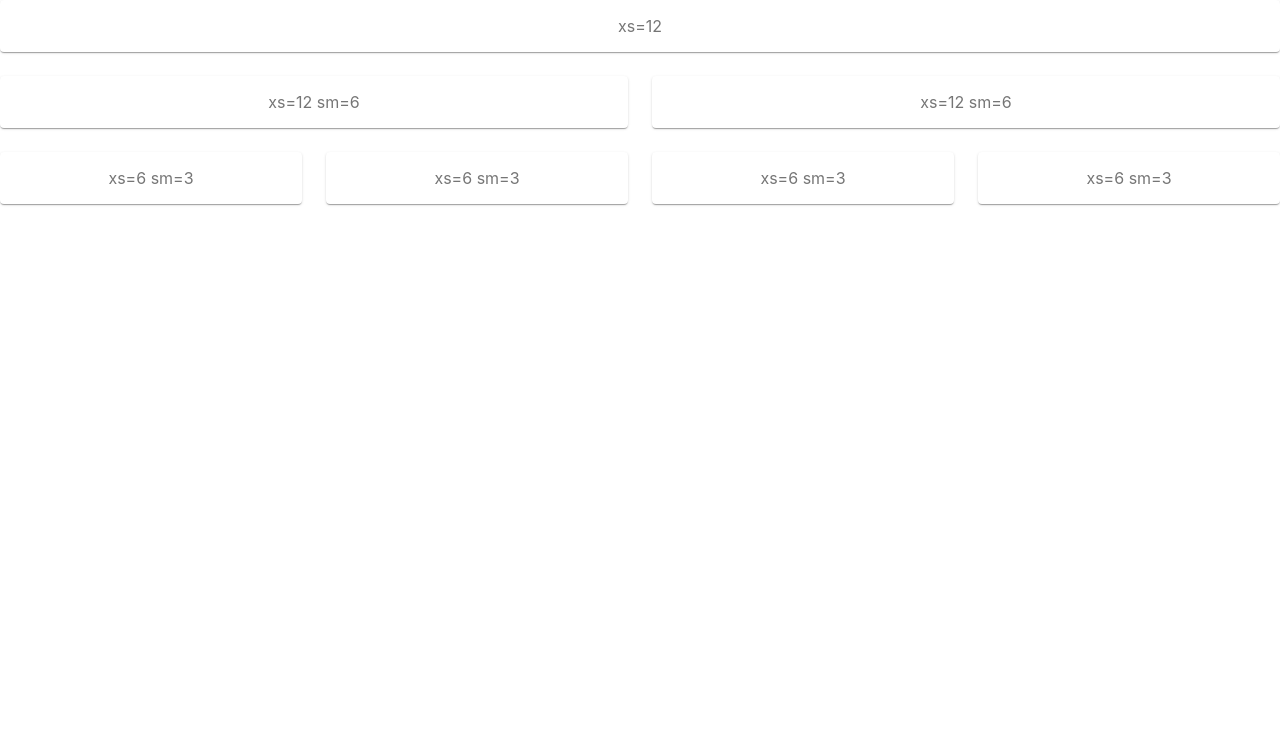
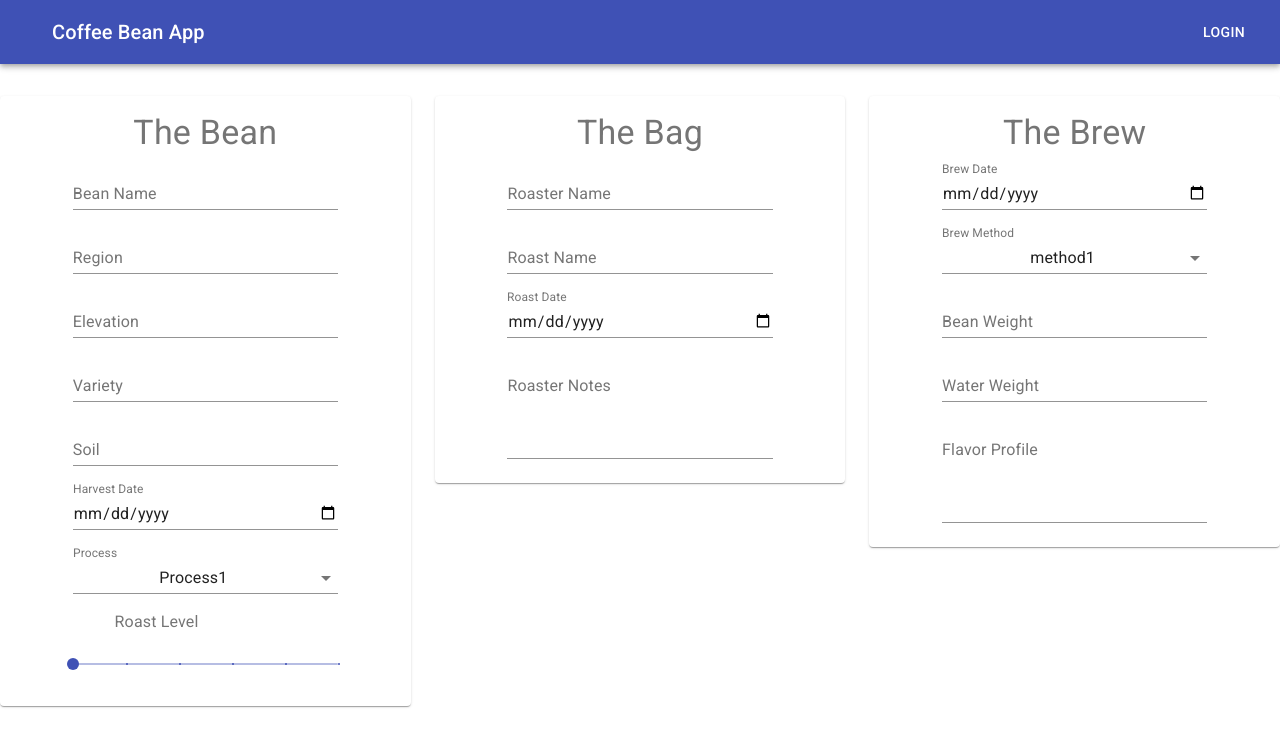
Before and after one commit to devo2540/coffee-bean-app, a React (Create React App) app: page / in a window 1280 px wide. Shown: the top 746 px of the page. Built offline with nearby package versions, Linux system fonts and the light colour scheme.

Commit message:
add three card bag bean brew layout

```diff
--- a/package.json
+++ b/package.json
@@ -5,6 +5,7 @@
   "dependencies": {
     "@material-ui/core": "^4.9.13",
     "@material-ui/icons": "^4.9.1",
+    "@material-ui/pickers": "^3.2.10",
     "@testing-library/jest-dom": "^4.2.4",
     "@testing-library/react": "^9.3.2",
     "@testing-library/user-event": "^7.1.2",
--- a/src/App.tsx
+++ b/src/App.tsx
@@ -1,11 +1,15 @@
 import React from 'react';
 import './App.scss';
 
+import Header from './navigation/header/header'
 import FullWidthGrid from './layout/grid'
 
 function App() {
   return (
+    <>
+    <Header />
     <FullWidthGrid />
+    </>
   );
 }
 
--- a/src/layout/grid.tsx
+++ b/src/layout/grid.tsx
@@ -2,46 +2,181 @@ import React from 'react'
 import { makeStyles, createStyles, Theme } from '@material-ui/core/styles'
 import Paper from '@material-ui/core/Paper'
 import Grid from '@material-ui/core/Grid'
+import Typography from '@material-ui/core/Typography'
+import TextField from '@material-ui/core/TextField'
+import MenuItem from '@material-ui/core/MenuItem'
+import Slider from '@material-ui/core/Slider'
+
+const processes = [
+  {
+    value: 'Process1',
+    label: 'Process1'
+  },
+  {
+    value: 'Process2',
+    label: 'Process2'
+  },
+  {
+    value: 'Process3',
+    label: 'Process3'
+  },
+]
+
+const brewMethods = [
+  {
+    value: 'method1',
+    label: 'method1'
+  },
+  {
+    value: 'method2',
+    label: 'method2'
+  },
+  {
+    value: 'method3',
+    label: 'method3'
+  },
+]
 
 const useStyles = makeStyles((theme: Theme) =>
     createStyles({
         root: {
-            flexGrow: 1,
+          flexGrow: 1,
+          paddingTop: '2rem'
         },
         paper: {
             padding: theme.spacing(2),
             textAlign: 'center',
             color: theme.palette.text.secondary,
-        },
+      },
+      form: {
+        '& > *': {
+          margin: theme.spacing(1),
+          width: '70%',
+        }
+      },
     }),
 );
 
 export default function FullWidthGrid() {
-    const classes = useStyles();
+  const classes = useStyles();
+  const [process, setProcess] = React.useState('Process1');
+  const [brewMethod, setBrewMethod] = React.useState('method1')
+
+  const changeProcess = (event: React.ChangeEvent<HTMLInputElement>) => {
+    setProcess(event.target.value);
+  }
+
+  const changeBrewMethod = (event: React.ChangeEvent<HTMLInputElement>) => {
+    setBrewMethod(event.target.value)
+  }
 
     return (
       <div className={classes.root}>
         <Grid container spacing={3}>
-          <Grid item xs={12}>
-            <Paper className={classes.paper}>xs=12</Paper>
+          <Grid item xs={12} md={4}>
+            <Paper className={classes.paper}>
+              <Typography variant="h4">The Bean</Typography>
+              <form className={classes.form}>
+                <TextField id="standard-basic-bean-name" label="Bean Name" />
+                <TextField id="standard-basic-bean-region" label="Region" />
+                <TextField
+                  id="standard-basic-bean-elevation"
+                  label="Elevation"
+                />
+                <TextField id="standard-basic-bean-variety" label="Variety" />
+                <TextField id="standard-basic-bean-soil" label="Soil" />
+                <TextField
+                  id="standard-basic-bean-harvest"
+                  label="Harvest Date"
+                  type="date"
+                  InputLabelProps={{ shrink: true }}
+                />
+                <TextField
+                  id="standard-basic-process-select"
+                  select
+                  label="Process"
+                  value={process}
+                  onChange={changeProcess}
+                >
+                  {processes.map(option => (
+                    <MenuItem key={option.value} value={option.value}>
+                      {option.label}
+                    </MenuItem>
+                  ))}
+                </TextField>
+                <Typography id="discrete-slider">Roast Level</Typography>
+                <Slider defaultValue={0} step={1} marks min={0} max={5} />
+              </form>
+            </Paper>
           </Grid>
-          <Grid item xs={12} sm={6}>
-            <Paper className={classes.paper}>xs=12 sm=6</Paper>
+
+          <Grid item xs={12} md={4}>
+            <Paper className={classes.paper}>
+              <Typography variant="h4">The Bag</Typography>
+              <form className={classes.form}>
+                <TextField
+                  id="standard-basic-roaster-name"
+                  label="Roaster Name"
+                />
+                <TextField id="standard-basic-roast-name" label="Roast Name" />
+                <TextField
+                  id="standard-basic-roast-date"
+                  label="Roast Date"
+                  type="date"
+                  InputLabelProps={{ shrink: true }}
+                />
+                <TextField
+                  id="standard-basic-roaster-notes"
+                  label="Roaster Notes"
+                  multiline
+                  rows={4}
+                  rowsMax={4}
+                />
+              </form>
+            </Paper>
           </Grid>
-          <Grid item xs={12} sm={6}>
-            <Paper className={classes.paper}>xs=12 sm=6</Paper>
-          </Grid>
-          <Grid item xs={6} sm={3}>
-            <Paper className={classes.paper}>xs=6 sm=3</Paper>
-          </Grid>
-          <Grid item xs={6} sm={3}>
-            <Paper className={classes.paper}>xs=6 sm=3</Paper>
-          </Grid>
-          <Grid item xs={6} sm={3}>
-            <Paper className={classes.paper}>xs=6 sm=3</Paper>
-          </Grid>
-          <Grid item xs={6} sm={3}>
-            <Paper className={classes.paper}>xs=6 sm=3</Paper>
+
+          <Grid item xs={12} md={4}>
+            <Paper className={classes.paper}>
+              <Typography variant="h4">The Brew</Typography>
+              {/* TODO: Brew Date, Brew Method, Weight Beans, Weight Water, Flavor Profile, Star Rating */}
+              <form className={classes.form}>
+                <TextField
+                  id="standard-basic-brew-date"
+                  label="Brew Date"
+                  type="date"
+                  InputLabelProps={{ shrink: true }}
+                />
+                <TextField
+                  id="standard-basic-brew-method-select"
+                  select
+                  label="Brew Method"
+                  value={brewMethod}
+                  onChange={changeBrewMethod}
+                >
+                  {brewMethods.map(option => (
+                    <MenuItem key={option.value} value={option.value}>
+                      {option.label}
+                    </MenuItem>
+                  ))}
+                </TextField>
+                <TextField
+                  id="standard-basic-bean-weight"
+                  label="Bean Weight"
+                />
+                <TextField
+                  id="standard-basic-water-weight"
+                  label="Water Weight"
+                />
+                <TextField
+                  id="standard-basic-flavor-profile"
+                  label="Flavor Profile"
+                  multiline
+                  rows={4}
+                  rowsMax={4}
+                />
+              </form>
+            </Paper>
           </Grid>
         </Grid>
       </div>
--- /dev/null
+++ b/src/navigation/header/header.tsx
@@ -0,0 +1,45 @@
+import React from 'react'
+import { createStyles, makeStyles, Theme } from '@material-ui/core/styles'
+import AppBar from '@material-ui/core/AppBar'
+import ToolBar from '@material-ui/core/Toolbar'
+import Typography from '@material-ui/core/Typography'
+import Button from '@material-ui/core/Button'
+import IconButton from '@material-ui/core/IconButton'
+// import MenuRoundedIcon from '@material-ui/core/MenuRounded'
+
+const useStyles = makeStyles((theme: Theme) =>
+    createStyles({
+        root: {
+            flexGrow: 1,
+            background: '#000',
+        },
+        menuButton: {
+            marginRight: theme.spacing(2),
+        },
+        title: {
+            flexGrow: 1,
+        },
+    }),
+);
+
+export default function ButtonAppBar() {
+    const classes = useStyles();
+
+    return (
+        <div className={classes.root}>
+            <AppBar position="static">
+                <ToolBar>
+                    <IconButton edge="start" className={classes.menuButton} aria-label="menu">
+
+                    </IconButton>
+
+                    <Typography variant="h6" className={classes.title}>
+                        Coffee Bean App
+                    </Typography>
+
+                    <Button color="inherit">Login</Button>
+                </ToolBar>
+            </AppBar>
+        </div>
+    );
+}
```
Also changed, not shown: 1 other file (tests, documents, lock files or other folders).
